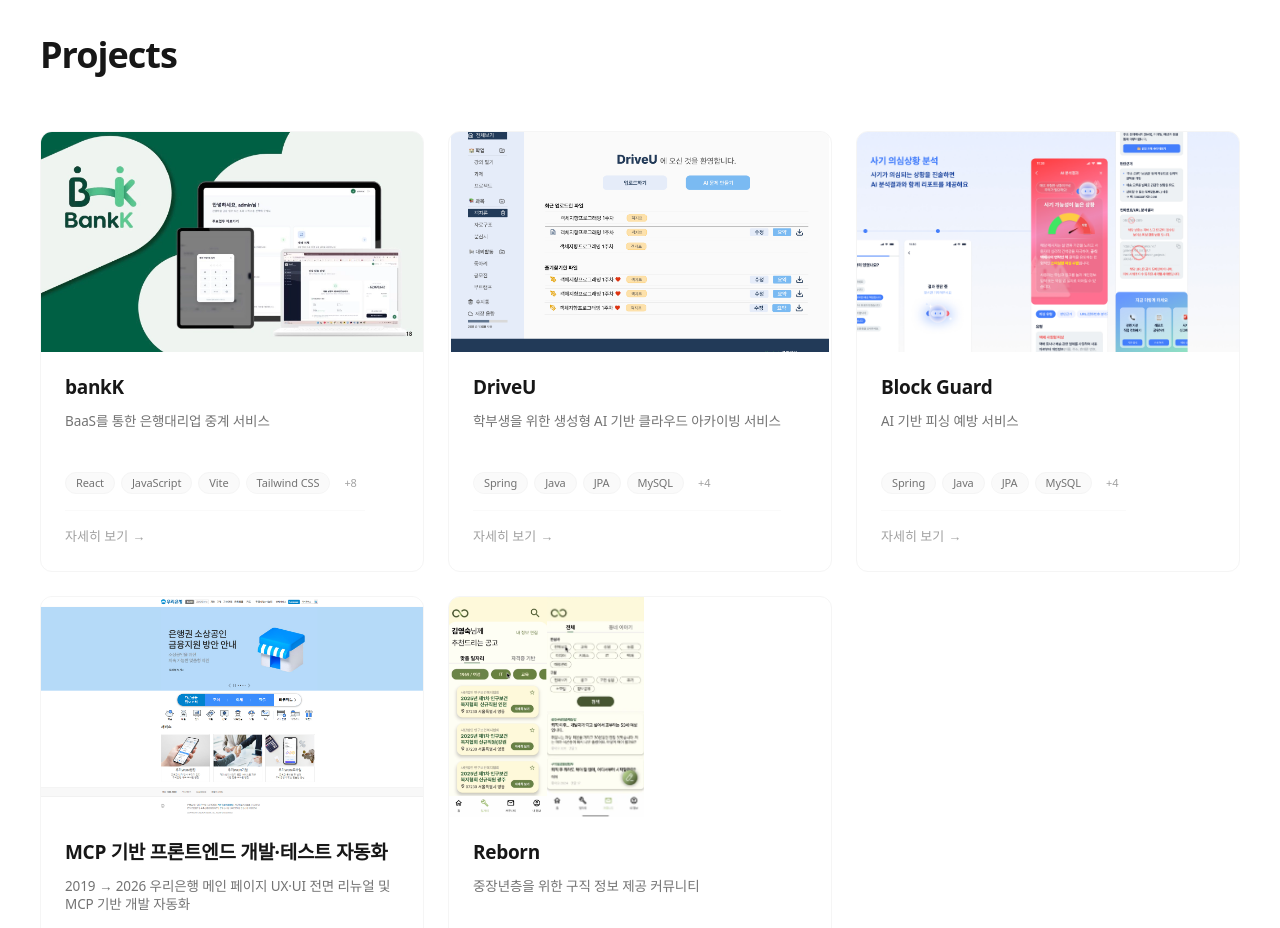
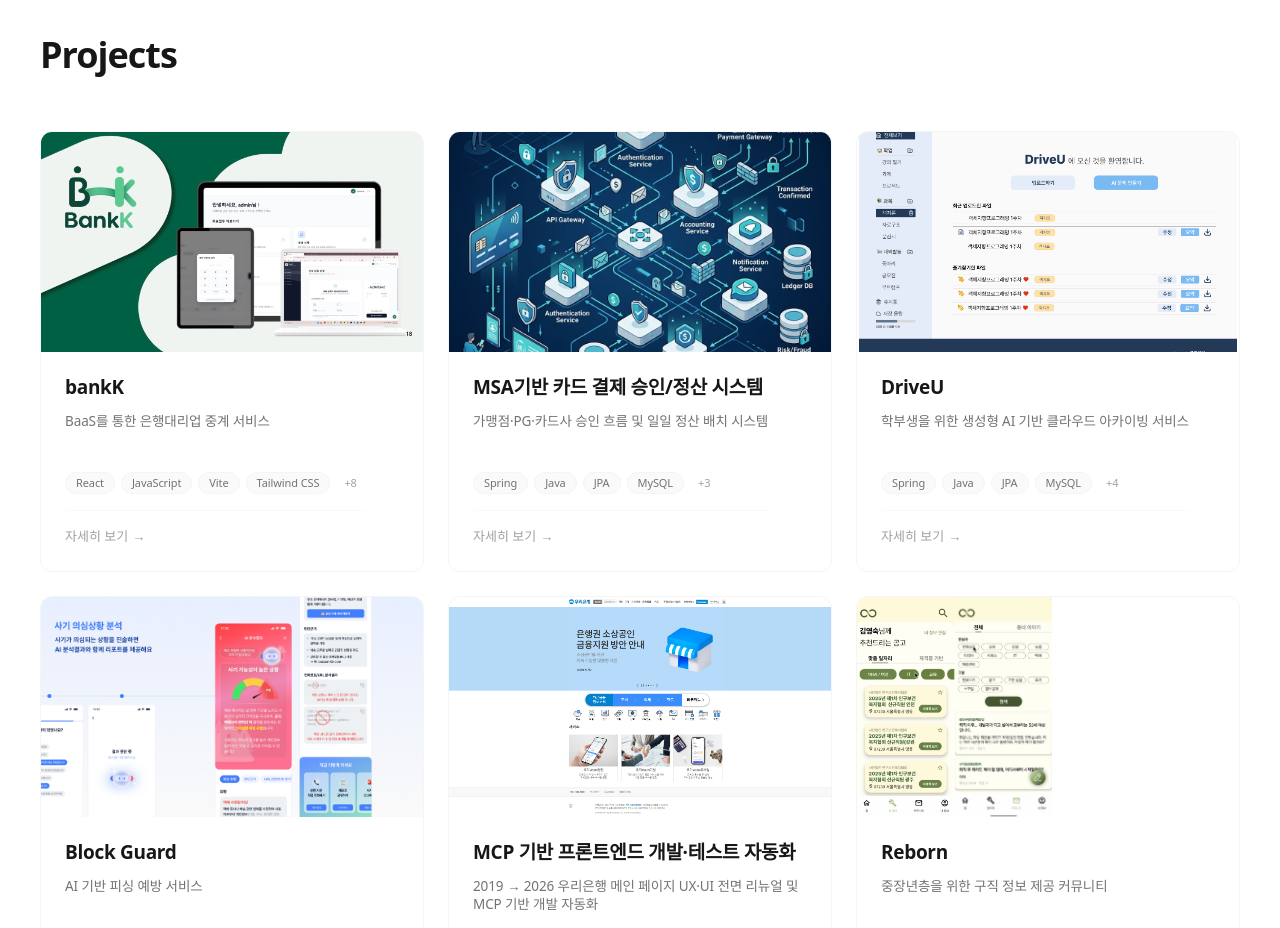
Before and after one commit to yeonju73/portfolio-page, a Next.js app: page / in a window 1280 px wide. Shown: the part 1180-2108 px from the top of the page. Built offline with nearby package versions, Linux system fonts and the light colour scheme; a web font is replaced by a local one.

Commit message:
feat: add payment project data and update ProjectSection to handle optional GitHub links

```diff
--- a/src/components/ProjectSection.tsx
+++ b/src/components/ProjectSection.tsx
@@ -103,6 +103,7 @@
               <span className="text-[11px] uppercase tracking-[1.5px] text-neutral-400 font-medium w-20 shrink-0 pt-0.5">팀 구성</span>
               <p className="text-[13px] text-neutral-600 tracking-[-0.1px]">{project.team}</p>
             </div>
+            {project.github && (
               <div className="flex gap-3">
                 <span className="text-[11px] uppercase tracking-[1.5px] text-neutral-400 font-medium w-20 shrink-0 pt-0.5">GitHub</span>
                 <a
@@ -114,6 +115,7 @@
                   {project.github}
                 </a>
               </div>
+            )}
           </section>
 
           {/* Tech Stack */}
--- a/src/data/projects.json
+++ b/src/data/projects.json
@@ -30,6 +30,35 @@
       "우리 FIS 아카데미 최종 프로젝트 우수상 수상",
       "Redis 및 멱등키 설계를 통한 API 요청 중복 방지 및 처리 무결성 확보",
       "E2E 암호화(mTLS/JWS/디지털 봉투) 설계로 보안성이 극대화된 은행 연동 인프라 구축"
+    ]
+  },
+  {
+    "title": "MSA기반 카드 결제 승인/정산 시스템",
+    "subtitle": "가맹점·PG·카드사 승인 흐름 및 일일 정산 배치 시스템",
+    "period": "2026.03 — 2026.03",
+    "tags": ["Spring", "Java", "JPA", "MySQL", "Spring Batch", "Spring Cloud Gateway", "Spring Cloud Eureka"],
+    "team": "BackEnd 4명(본인 포함)",
+    "github": "",
+    "summary": "카드사/은행 서비스에 가맹점(Merchant)·PG 서비스 카드 결제 승인 흐름 전체를 MSA로 재구성한 프로젝트입니다. 승인 트랜잭션 처리와 더불어, 승인 완료된 거래를 대상으로 한 일일 정산 배치 시스템을 Spring Batch로 구현했습니다.",
+    "images": ["/assets/payment.png"],
+    "roles": [
+      {
+        "title": "PG 서비스 내 일일 정산 배치 파이프라인 설계",
+        "desc": "Spring Batch 기반 Scheduler-Job-Step 구조로 승인 완료 거래를 대상으로 한 수수료 계산 및 정산 처리 배치를 설계·구현했습니다."
+      },
+      {
+        "title": "서비스 간 계약(Contract) 설계",
+        "desc": "가맹점-PG-카드사 간 요청/응답 필드와 응답코드를 명세화해, 여러 서비스가 독립적으로 개발·연동 가능한 인터페이스 기준을 수립했습니다."
+      },
+      {
+        "title": "PG 승인 오케스트레이션 로직 구현",
+        "desc": "가맹점 요청을 수신해 카드사 승인 요청으로 매핑하고, Feign Client를 통해 카드사 서비스와 연동하는 승인 처리 흐름을 구현했습니다."
+      }
+    ],
+    "achievements": [
+      "Spring Batch 기반 일일 정산 배치 파이프라인 설계 및 구현",
+      "가맹점-PG-카드사 간 표준화된 서비스 계약 명세 수립",
+      "Feign Client 및 MSA 기반 승인 처리 흐름 오케스트레이션 구현"
     ]
   },
   {
```
Also changed, not shown: public/assets/payment.png (added). Lines whose indentation alone changed are shown as unchanged.
